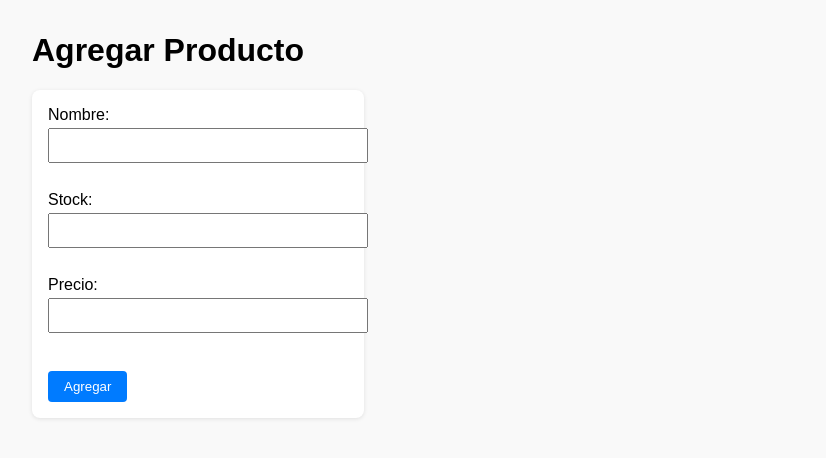
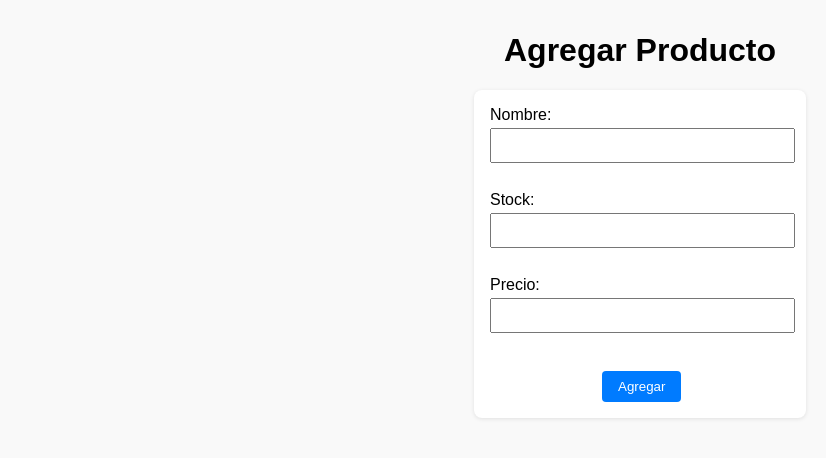
Before and after one commit to mateoavila10/StockApi, a plain HTML site: page Frontend/index.html in a window 1280 px wide. Shown: the whole page, without its empty margins (0-826 px from the left). Drawn offline with Linux system fonts and the light colour scheme.

Commit message:
Inicio de frontend

```diff
--- a/Frontend/css/style.css
+++ b/Frontend/css/style.css
@@ -4,12 +4,17 @@ body {
   background-color: #f9f9f9;
 }
 
+h1
+{
+  text-align: center;
+}
 form {
   background: #fff;
   padding: 1rem;
   border-radius: 8px;
   box-shadow: 0 1px 4px rgba(0,0,0,0.1);
   max-width: 300px;
+  margin: auto;
 }
 
 label {
@@ -18,7 +23,7 @@ label {
 }
 
 input {
-  width: 100%;
+  width: 95%;
   padding: 0.5rem;
   margin-top: 4px;
 }
@@ -30,6 +35,7 @@ button {
   color: white;
   border: none;
   border-radius: 4px;
+  margin-left:112px;
 }
 
 #mensaje {
```
